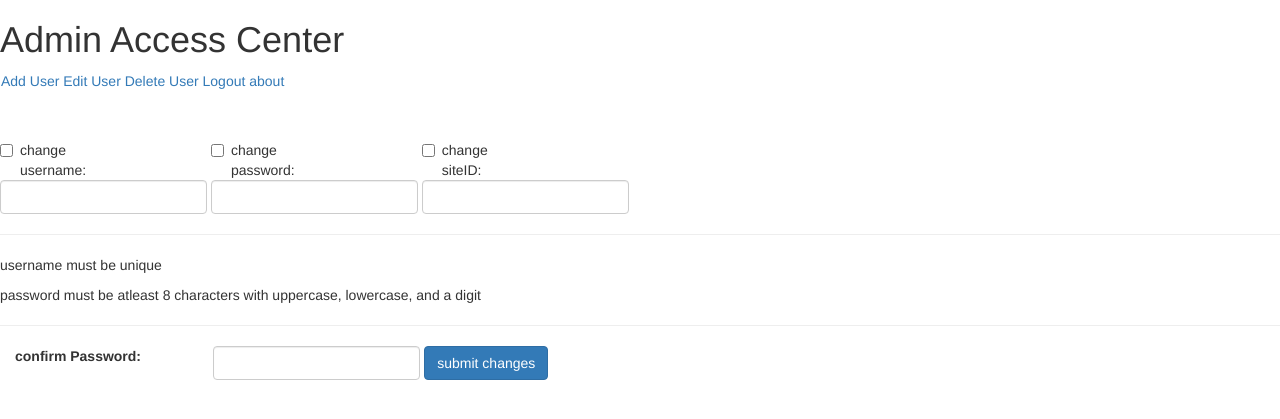
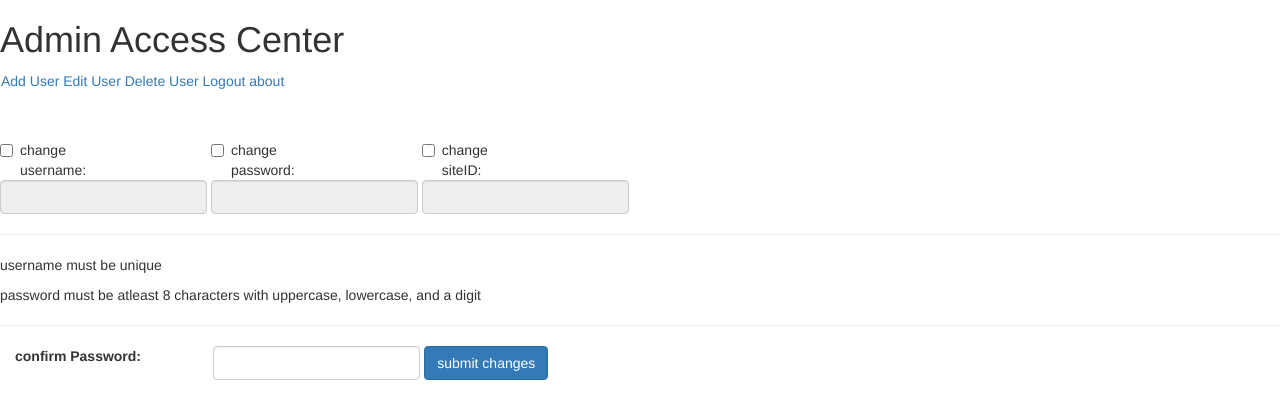
Before and after one commit to Richard-Williams-97/internet-programming-proj-2, a PHP site: page /admin.php in a window 1280 px wide. Shown: the top 419 px of the page. Run offline with PHP 8.4, Linux system fonts and the light colour scheme.

Commit message:
Update admin.php

```diff
--- a/admin.php
+++ b/admin.php
@@ -52,22 +52,22 @@ $conn=connectDB();
 
             <div class="form-group" >
 
-             <label class="col-sm-2 col-form-label checkbox-inline"><input type="checkbox" name="name" value="access">change username:</label>
+             <label class="col-sm-2 col-form-label checkbox-inline"><input type="checkbox" name="name" value="access" onclick="document.getElementById('chu').disabled=!this.checked;">change username:</label>
           		</br>
-              <input type="name" class="form-control" name="chguser" onblur="validateNameMsg(this)">
+              <input id="chu" type="name" class="form-control" name="chguser"  disabled="disabled" onblur="validateNameMsg(this)">
             </div>
 
             <div class="form-group">
-              <label class="col-sm-2 col-form-label checkbox-inline"><input type="checkbox" name="passy" value="access">change password:</label>
+              <label class="col-sm-2 col-form-label checkbox-inline"><input type="checkbox" name="passy" value="access" onclick="document.getElementById('chp').disabled=!this.checked;">change password:</label>
                </br>
-           <input type="password" name="chgpass" class="form-control" onblur="validatePassMsg(this)">
+           <input id="chp" type="password" name="chgpass" class="form-control" disabled="disabled" onblur="validatePassMsg(this)">
             </div>
 
 
             <div class="form-group">
-              <label class="col-sm-2 col-form-label checkbox-inline"><input type="checkbox" name="siteID" value="access">change siteID:</label>
+              <label class="col-sm-2 col-form-label checkbox-inline"><input type="checkbox" name="siteID" value="access" onclick="document.getElementById('chs').disabled=!this.checked;">change siteID:</label>
                </br>
-             <input type="text" class="form-control" name="chgsiteID">
+             <input id="chs" type="text" class="form-control" name="chgsiteID" disabled="disabled">
             </div>
 
 
```
